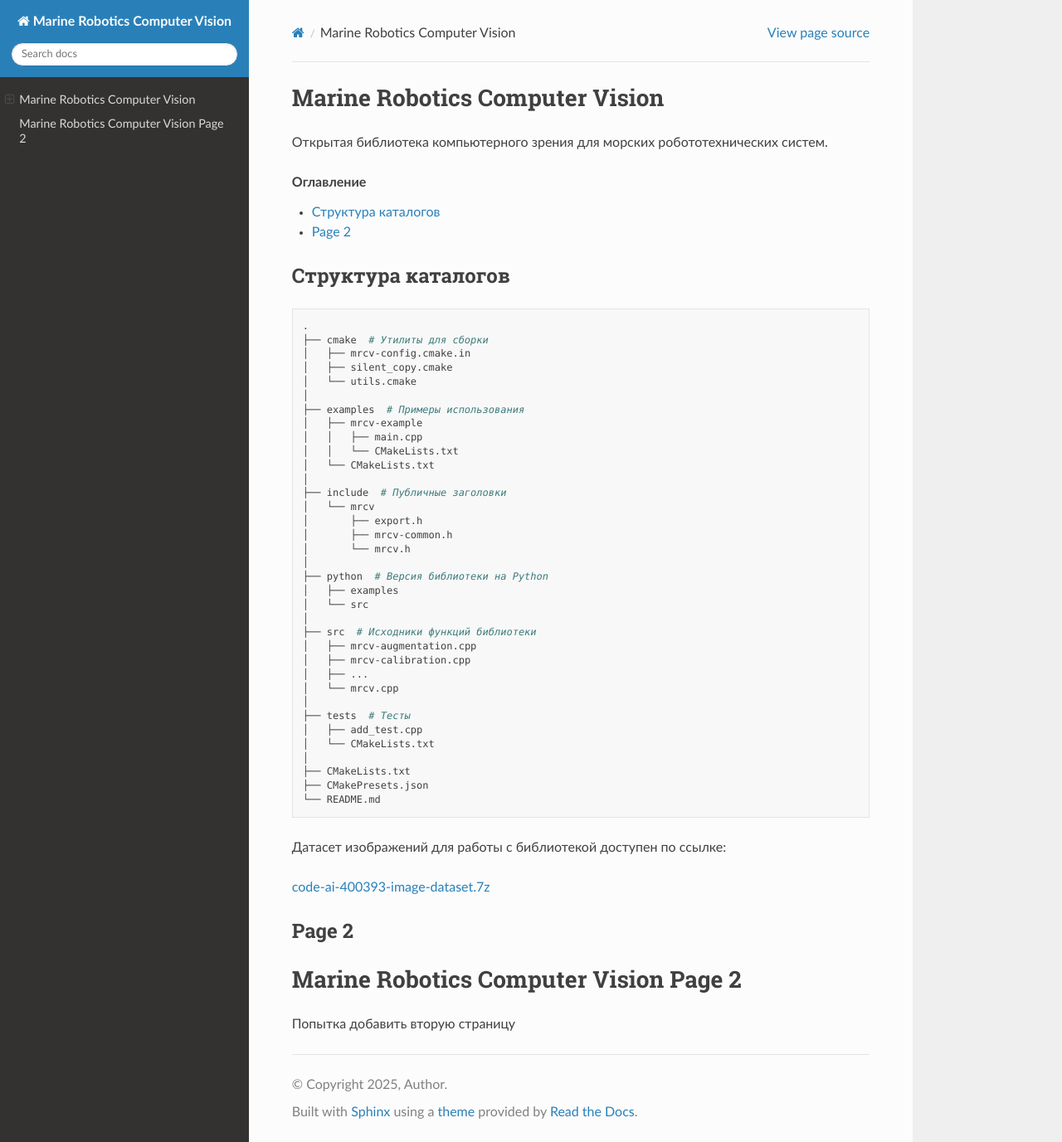
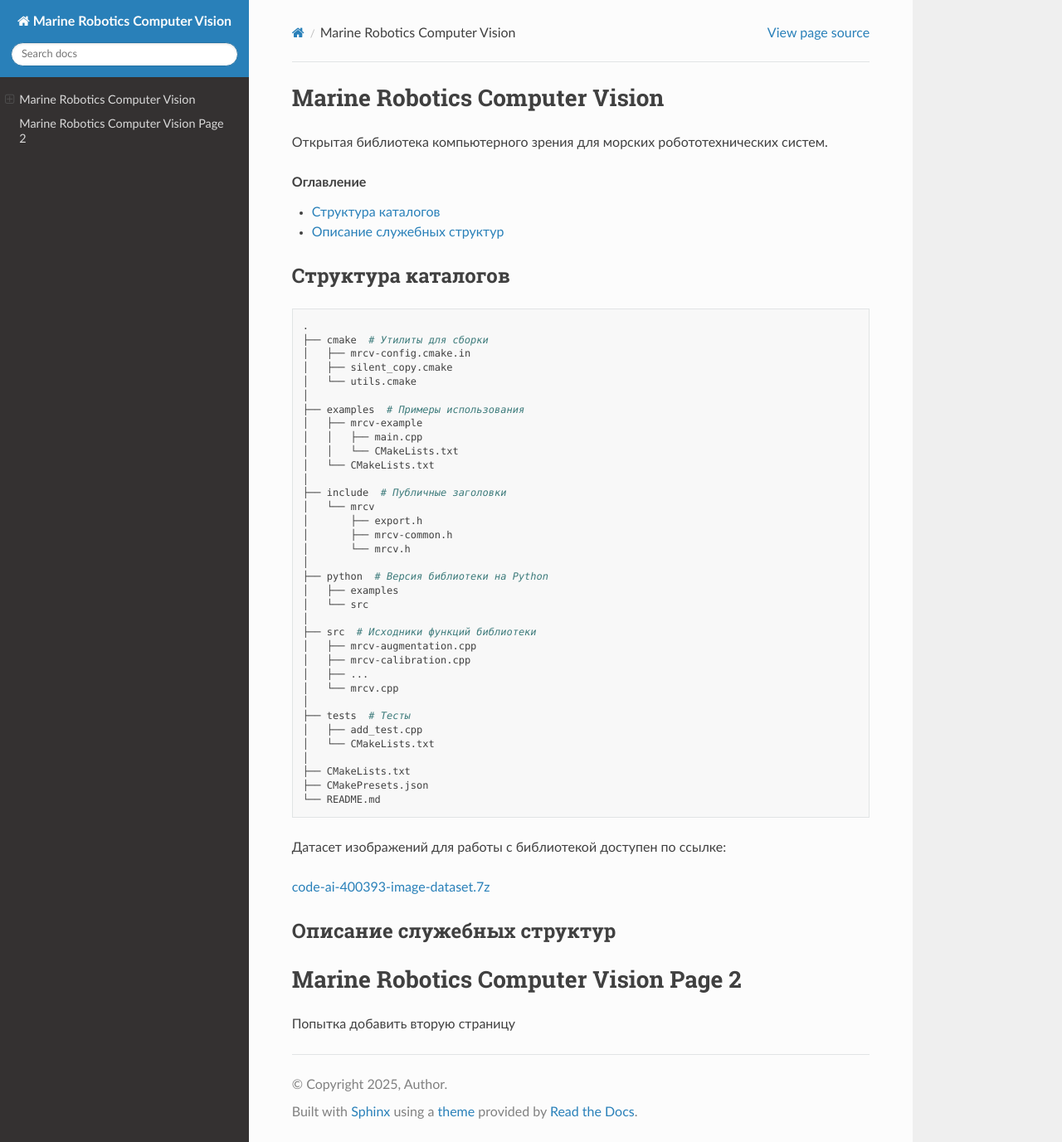
Before and after one commit to merr1da/read_the_docs2, a Sphinx documentation site: the page built from source/index.rst, in a window 1280 px wide and 1377 px high. Shown: the whole window at 83% size. Built offline with Sphinx 7.4.7 and the Read the Docs theme 3.1.0, drawn with Linux system fonts in a browser that asks for light colours.

```diff
--- a/source/index.rst
+++ b/source/index.rst
@@ -4,7 +4,7 @@ Marine Robotics Computer Vision
 Открытая библиотека компьютерного зрения для морских робототехнических систем.
 
 .. contents:: Оглавление
-   :depth: 2
+   :depth: 13
    :local:
 
 Структура каталогов
@@ -53,7 +53,7 @@ Marine Robotics Computer Vision
 `code-ai-400393-image-dataset.7z <https://disk.yandex.ru/d/TxReQ9J6PAo9Nw>`_
 
 
-Page 2
+Описание служебных структур
 ---------
 
-.. include:: modules/Page2.rst
+.. include:: modules/ServiceStructuresDescriprion.rst
```
Also changed, not shown: source/modules/3DsceneCreationModule.rst (added), source/modules/AugmentationModule.rst (added), source/modules/ClusterizationModule.rst (added), source/modules/CourseCalculationModule.rst (added), source/modules/DemonstrationExamples.rst (added), source/modules/ImageComparisonModule.rst (added), source/modules/ImageDetectionModule.rst (added), source/modules/ImagePreprocessingModule.rst (added), source/modules/ImageSegmentationModule.rst (added), source/modules/MorphologicalTransformationModule.rst (added), source/modules/ServiceFunctionsModule.rst (added), source/modules/ServiceStructuresDescriprion.rst (renamed from source/modules/Page2.rst), source/modules/YOLOv5Module.rst (added).
